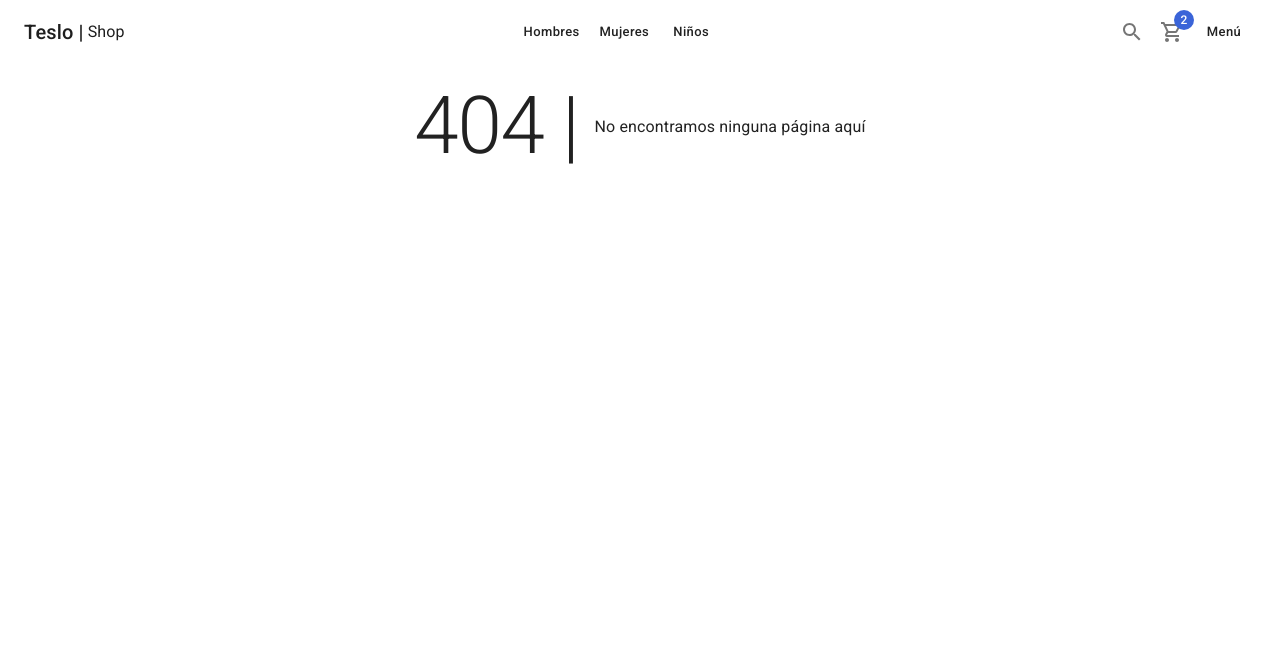
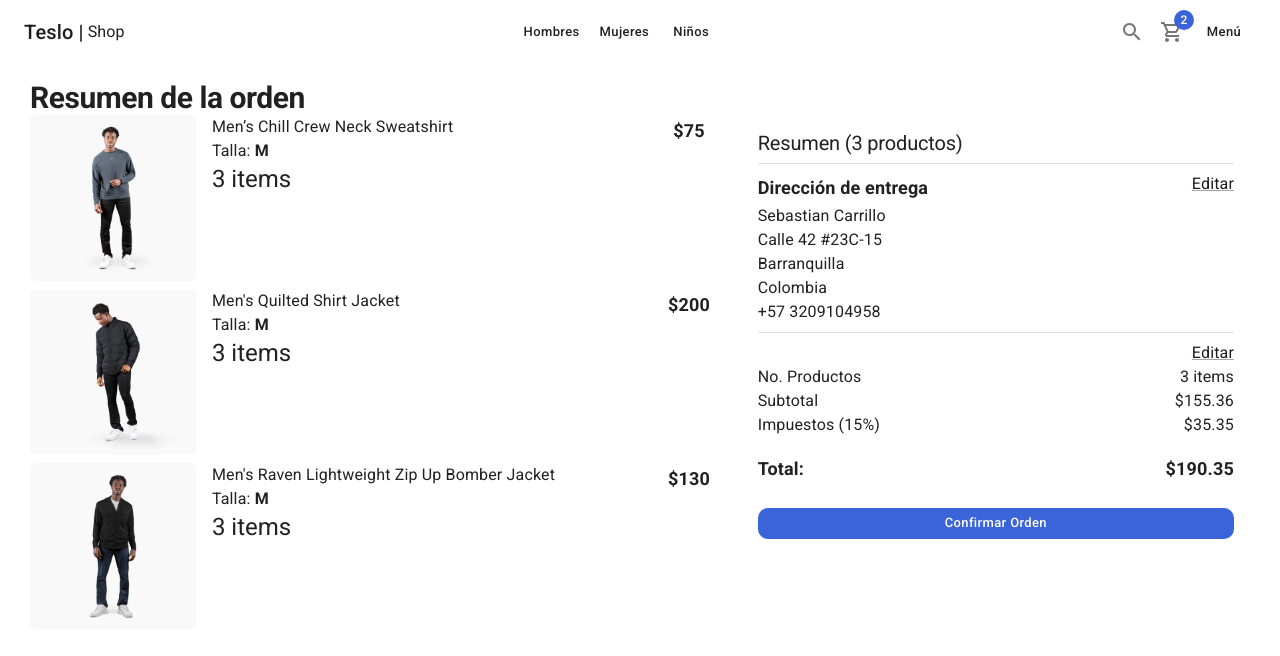
Before and after one commit to scarrilloh77/teslo-shop, a Next.js app: page /checkout/summary in a window 1280 px wide. Before the commit this address had no page. Shown: the top 656 px of the page. Built offline with nearby package versions, Linux system fonts and the light colour scheme.

Commit message:
Order summary page

```diff
--- a/components/cart/CartList.tsx
+++ b/components/cart/CartList.tsx
@@ -30,7 +30,7 @@
               <Link>
                 <CardActionArea>
                   <CardMedia
-                    image={`products/${product.images[0]}`}
+                    image={`/products/${product.images[0]}`}
                     component="img"
                     sx={{ borderRadius: '5px' }}
                   ></CardMedia>
--- /dev/null
+++ b/pages/checkout/summary.tsx
@@ -0,0 +1,58 @@
+import { CartList, OrderSummary } from '@/components/cart';
+import { ShopLayout } from '@/components/layouts';
+import {
+  Typography,
+  Grid,
+  CardContent,
+  Divider,
+  Box,
+  Button,
+  Link,
+} from '@mui/material';
+import NextLink from 'next/link';
+
+const SummaryPage = () => {
+  return (
+    <ShopLayout title="Resumen de orden" pageDescription="Resumen de la orden">
+      <Typography variant="h1" component="h1">
+        Resumen de la orden
+      </Typography>
+      <Grid container>
+        <Grid item xs={12} sm={7}>
+          <CartList />
+        </Grid>
+        <Grid item xs={12} sm={5}>
+          <CardContent>
+            <Typography variant="h2">Resumen (3 productos)</Typography>
+            <Divider sx={{ my: 1 }} />
+            <Box display="flex" justifyContent="space-between">
+              <Typography variant="subtitle1">Dirección de entrega</Typography>
+              <NextLink href="/checkout/address" passHref legacyBehavior>
+                <Link underline="always">Editar</Link>
+              </NextLink>
+            </Box>
+            <Typography>Sebastian Carrillo</Typography>
+            <Typography>Calle 42 #23C-15</Typography>
+            <Typography>Barranquilla</Typography>
+            <Typography>Colombia</Typography>
+            <Typography>+57 3209104958</Typography>
+            <Divider sx={{ my: 1 }} />
+            <Box display="flex" justifyContent="end">
+              <NextLink href="/cart" passHref legacyBehavior>
+                <Link underline="always">Editar</Link>
+              </NextLink>
+            </Box>
+            <OrderSummary />
+            <Box sx={{ mt: 3 }}>
+              <Button color="secondary" className="circular-btn" fullWidth>
+                Confirmar Orden
+              </Button>
+            </Box>
+          </CardContent>
+        </Grid>
+      </Grid>
+    </ShopLayout>
+  );
+};
+
+export default SummaryPage;
```
